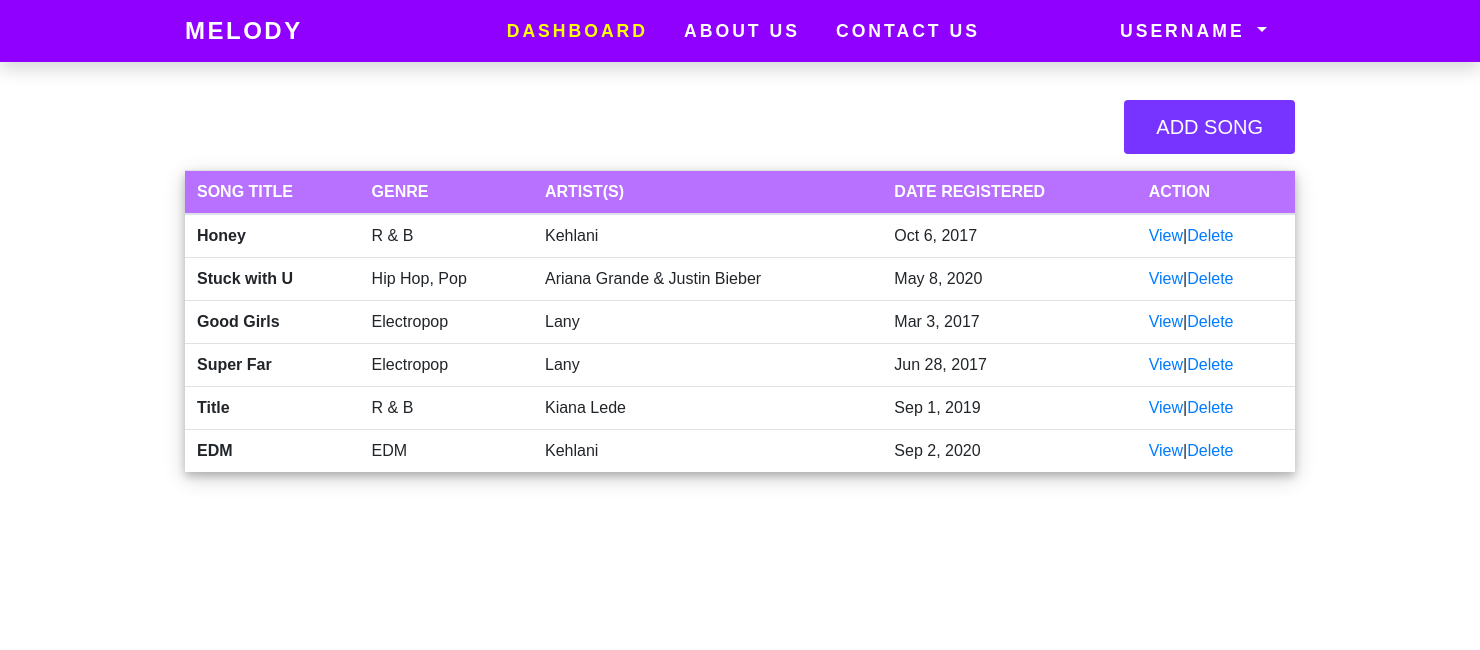
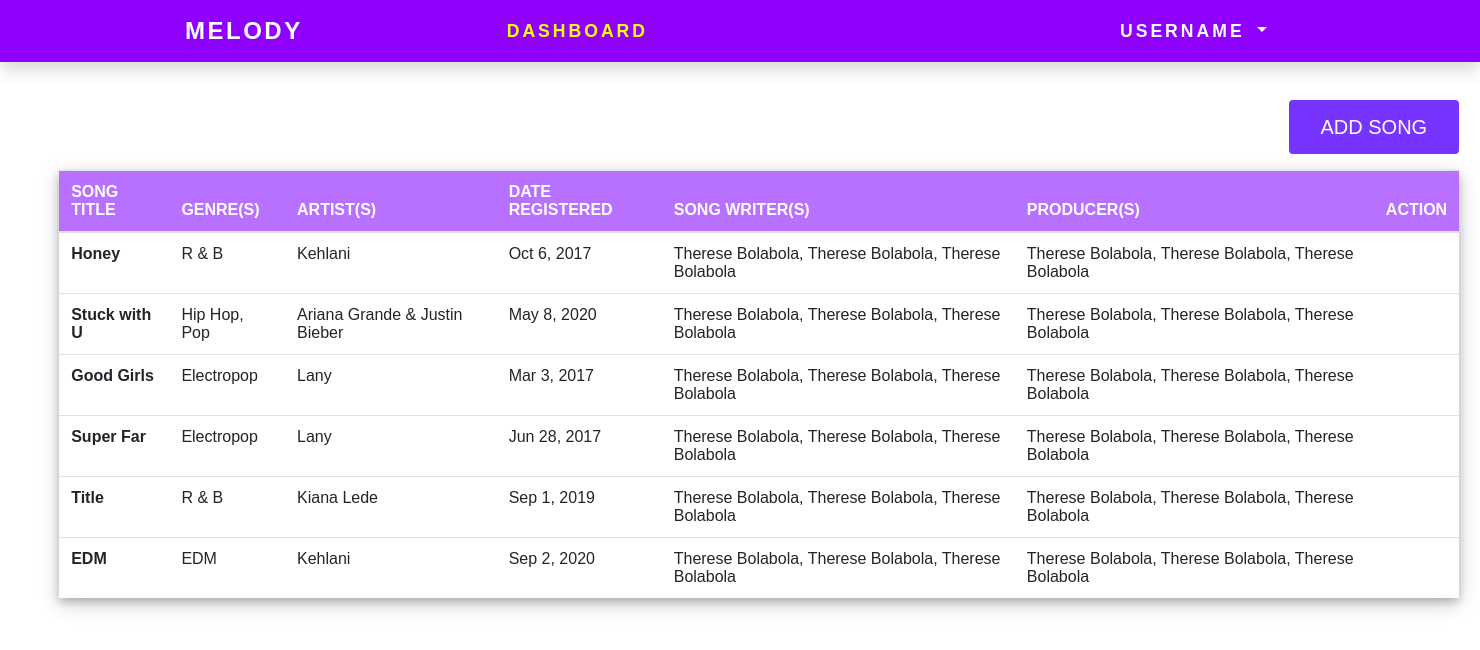
Before and after one commit to paradoxials/Melody-Web, a Django app: page /melody/dashboard in a window 1480 px wide. Shown: the top 650 px of the page. Run offline with Django 3.2, Linux system fonts and the light colour scheme; some libraries are stand-ins or nearby versions.

Commit message:
commmmiiiiitttt

```diff
--- a/Project/melody/static/melody/css/index.css
+++ b/Project/melody/static/melody/css/index.css
@@ -60,13 +60,13 @@
     padding-bottom: 1%;
 }
 
-a{
+.a-design{
     text-decoration: none;
     color: white;
     font-size: 22px;
 }
 
-a:active, a:hover{
+.a-design:active, .a-design:hover{
     text-decoration: none;
     color: white;
 }
--- a/Project/melody/templates/melody/dashboard.html
+++ b/Project/melody/templates/melody/dashboard.html
@@ -7,6 +7,7 @@
     <script src="https://ajax.googleapis.com/ajax/libs/jquery/3.5.1/jquery.min.js"></script>
     <script src="https://cdnjs.cloudflare.com/ajax/libs/popper.js/1.16.0/umd/popper.min.js"></script>
     <script src="https://maxcdn.bootstrapcdn.com/bootstrap/4.5.2/js/bootstrap.min.js"></script>
+    <link rel="stylesheet" href="https://fonts.googleapis.com/icon?family=Material+Icons">
 
     <!-- custom css -->
     <link rel="stylesheet" type="text/css" href="{% static 'melody/css/style.css' %}">
@@ -28,8 +29,8 @@
                 <div class="collapse navbar-collapse" id="navbarSupportedContent">
                     <ul class="navbar-nav margin">
                         <li class="nav-item active"><a class="nav-link" href="#">Dashboard</a></li>
-                        <li class="nav-item"><a class="nav-link" href="#">About Us</a></li>
-                        <li class="nav-item"><a class="nav-link" href="#">Contact Us</a></li>
+                        <!-- <li class="nav-item"><a class="nav-link" href="#">About Us</a></li>
+                        <li class="nav-item"><a class="nav-link" href="#">Contact Us</a></li> -->
                     </ul>
                     <ul class="navbar-nav ml-auto">
                         <li class="nav-item dropdown">
@@ -49,7 +50,7 @@
         <!-- end of navbar -->
 
         <!-- start of page content -->
-        <div class="container container-space">
+        <div class="container-space" style="width: 1400px; margin-left: 4%;">
             <form id="form1" action="" method="POST" autocomplete="off" enctype="multipart/form-data">
                 {% csrf_token %} <p align="right"><button type="submit" class="buttonAdd">Add Song</button></p>
             </form>
@@ -58,9 +59,11 @@
                 <thead>
                     <tr>
                         <th scope="col">Song Title</th>
-                        <th scope="col">Genre</th>
+                        <th scope="col">Genre(s)</th>
                         <th scope="col">Artist(s)</th>
                         <th scope="col">Date Registered</th>
+                        <th scope="col">Song Writer(s)</th>
+                        <th scope="col">Producer(s)</th>
                         <th scope="col">Action</th>
                     </tr>
                 </thead>
@@ -70,45 +73,70 @@
                         <td>R & B</td>
                         <td>Kehlani</td>
                         <td>Oct 6, 2017</td>
-                        <td><a data-toggle="modal" href="#modalView" class="button">View</a>|<a data-toggle="modal" href="#modalDelete" class="button">Delete</a></td>
+                        <td>Therese Bolabola, Therese Bolabola, Therese Bolabola</td>
+                        <td>Therese Bolabola, Therese Bolabola, Therese Bolabola</td>
+                        <td><a data-toggle="modal" href="#modalView" class="button"><i class="material-icons" style="color: black; font-size: 26px;">&#xe88f;</i></a>
+                            <a data-toggle="modal" href="#modalDelete" class="button"><i class="material-icons" style="color: red; font-size:28px;">&#xe92b;</i></a>
+                        </td>
                     </tr>
                     <tr>
                         <th scope="row">Stuck with U</th>
                         <td>Hip Hop, Pop</td>
                         <td>Ariana Grande & Justin Bieber</td>
                         <td>May 8, 2020</td>
-                        <td><a data-toggle="modal" href="#modalView" class="button">View</a>|<a data-toggle="modal" href="#modalDelete" class="button">Delete</a></td>
+                        <td>Therese Bolabola, Therese Bolabola, Therese Bolabola</td>
+                        <td>Therese Bolabola, Therese Bolabola, Therese Bolabola</td>
+                        <td><a data-toggle="modal" href="#modalView" class="button"><i class="material-icons" style="color: black; font-size: 26px;">&#xe88f;</i></a>
+                            <a data-toggle="modal" href="#modalDelete" class="button"><i class="material-icons" style="color: red; font-size:28px;">&#xe92b;</i></a>
+                        </td>
                     </tr>
                     <tr>
                         <th scope="row">Good Girls</th>
                         <td>Electropop</td>
                         <td>Lany</td>
                         <td>Mar 3, 2017</td>
-                        <td><a data-toggle="modal" href="#modalView" class="button">View</a>|<a data-toggle="modal" href="#modalDelete" class="button">Delete</a></td>
+                        <td>Therese Bolabola, Therese Bolabola, Therese Bolabola</td>
+                        <td>Therese Bolabola, Therese Bolabola, Therese Bolabola</td>
+                        <td><a data-toggle="modal" href="#modalView" class="button"><i class="material-icons" style="color: black; font-size: 26px;">&#xe88f;</i></a>
+                            <a data-toggle="modal" href="#modalDelete" class="button"><i class="material-icons" style="color: red; font-size:28px;">&#xe92b;</i></a>
+                        </td>
                     </tr>
                     <tr>
                         <th scope="row">Super Far</th>
                         <td>Electropop</td>
                         <td>Lany</td>
                         <td>Jun 28, 2017</td>
-                        <td><a data-toggle="modal" href="#modalView" class="button">View</a>|<a data-toggle="modal" href="#modalDelete" class="button">Delete</a></td>
+                        <td>Therese Bolabola, Therese Bolabola, Therese Bolabola</td>
+                        <td>Therese Bolabola, Therese Bolabola, Therese Bolabola</td>
+                        <td><a data-toggle="modal" href="#modalView" class="button"><i class="material-icons" style="color: black; font-size: 26px;">&#xe88f;</i></a>
+                            <a data-toggle="modal" href="#modalDelete" class="button"><i class="material-icons" style="color: red; font-size:28px;">&#xe92b;</i></a>
+                        </td>
                     </tr>
                     <tr>
                         <th scope="row">Title</th>
                         <td>R & B</td>
                         <td>Kiana Lede</td>
                         <td>Sep 1, 2019</td>
-                        <td><a data-toggle="modal" href="#modalView" class="button">View</a>|<a data-toggle="modal" href="#modalDelete" class="button">Delete</a></td>
+                        <td>Therese Bolabola, Therese Bolabola, Therese Bolabola</td>
+                        <td>Therese Bolabola, Therese Bolabola, Therese Bolabola</td>
+                        <td><a data-toggle="modal" href="#modalView" class="button"><i class="material-icons" style="color: black; font-size: 26px;">&#xe88f;</i></a>
+                            <a data-toggle="modal" href="#modalDelete" class="button"><i class="material-icons" style="color: red; font-size:28px;">&#xe92b;</i></a>
+                        </td>
                     </tr>
                     <tr>
                         <th scope="row">EDM</th>
                         <td>EDM</td>
                         <td>Kehlani</td>
                         <td>Sep 2, 2020</td>
-                        <td><a data-toggle="modal" href="#modalView" class="button">View</a>|<a data-toggle="modal" href="#modalDelete" class="button">Delete</a></td>
+                        <td>Therese Bolabola, Therese Bolabola, Therese Bolabola</td>
+                        <td>Therese Bolabola, Therese Bolabola, Therese Bolabola</td>
+                        <td><a data-toggle="modal" href="#modalView" class="button"><i class="material-icons" style="color: black; font-size: 26px;">&#xe88f;</i></a>
+                            <a data-toggle="modal" href="#modalDelete" class="button"><i class="material-icons" style="color: red; font-size:28px;">&#xe92b;</i></a>
+                        </td>
                     </tr>
                 </tbody>
             </table>
+
         </div>
         <!--end of page content -->
 
--- a/Project/melody/templates/melody/index.html
+++ b/Project/melody/templates/melody/index.html
@@ -30,7 +30,7 @@
           <div class="col-md-4 left register-form">
               <h2 class="title">Log In</h2>
               <form class="padding" id="form1" action="" method="POST" autocomplete="off" enctype="multipart/form-data">
-                {% csrf_token %}
+                  {% csrf_token %}
                   <div class="form-group">
                     <label for="exampleInputEmail1">Email address</label>
                     <input type="email" class="form-control" id="exampleInputEmail1" aria-describedby="emailHelp" placeholder="Enter email">
@@ -46,7 +46,7 @@
                   </div> -->
                   <button type="submit" class="btn btn-primary">Log in</button>
                 </form>
-                <p class="text-style">No account yet? Click here to <a href="customerRegistration.html">Register</a></p>
+                <p class="text-style">No account yet? Click here to <a href="customerRegistration.html" style="color: blue; font-size: 16px;">Register</a></p>
           </div>
           <!-- end of the left side of the landing page -->
 
```
